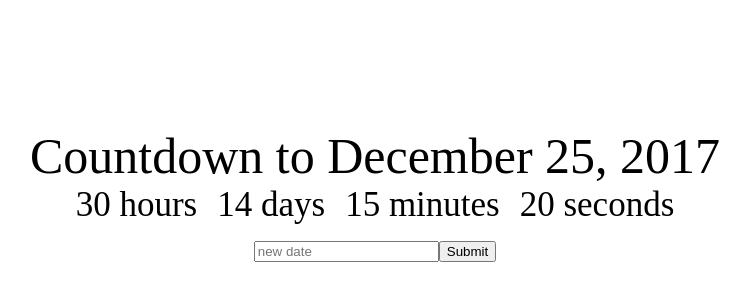
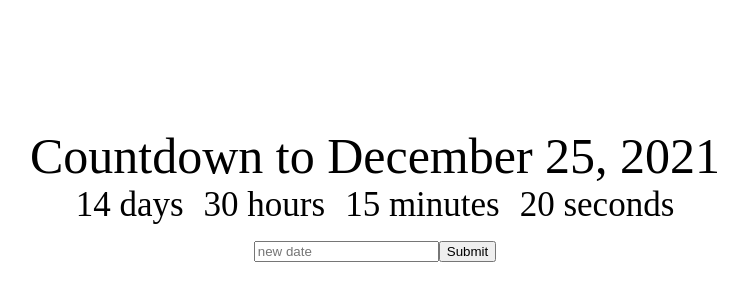
Before and after one commit to bonetou/react-redux, a React (Create React App) app in the folder countdown-champ/: page / in a window 1280 px wide. Shown: the part 126-426 px from the top of the page, without its empty margins (265-1015 px from the left). Built offline with nearby package versions, Linux system fonts and the light colour scheme.

Commit message:
feat: introduce to states

```diff
--- a/countdown-champ/src/App.jsx
+++ b/countdown-champ/src/App.jsx
@@ -2,13 +2,21 @@ import React, { Component } from "react";
 import './App.css';
 
 class App extends Component {
+    constructor(props) {
+        super(props);
+        this.state = {
+            deadline: 'December 25, 2021'
+        }
+    }
     render(){
         return (
             <div className="App">
-                <div className="App-title">Countdown to December 25, 2017</div>
+                <div className="App-title">
+                    Countdown to {this.state.deadline}
+                </div>
                 <div>
+                    <div className="Clock-days">14 days</div>
                     <div className="Clock-hours">30 hours</div>
-                    <div className="Clock-days">14 days</div>
                     <div className="Clock-minutes">15 minutes</div>
                     <div className="Clock-seconds">20 seconds</div>
                 </div>
```
